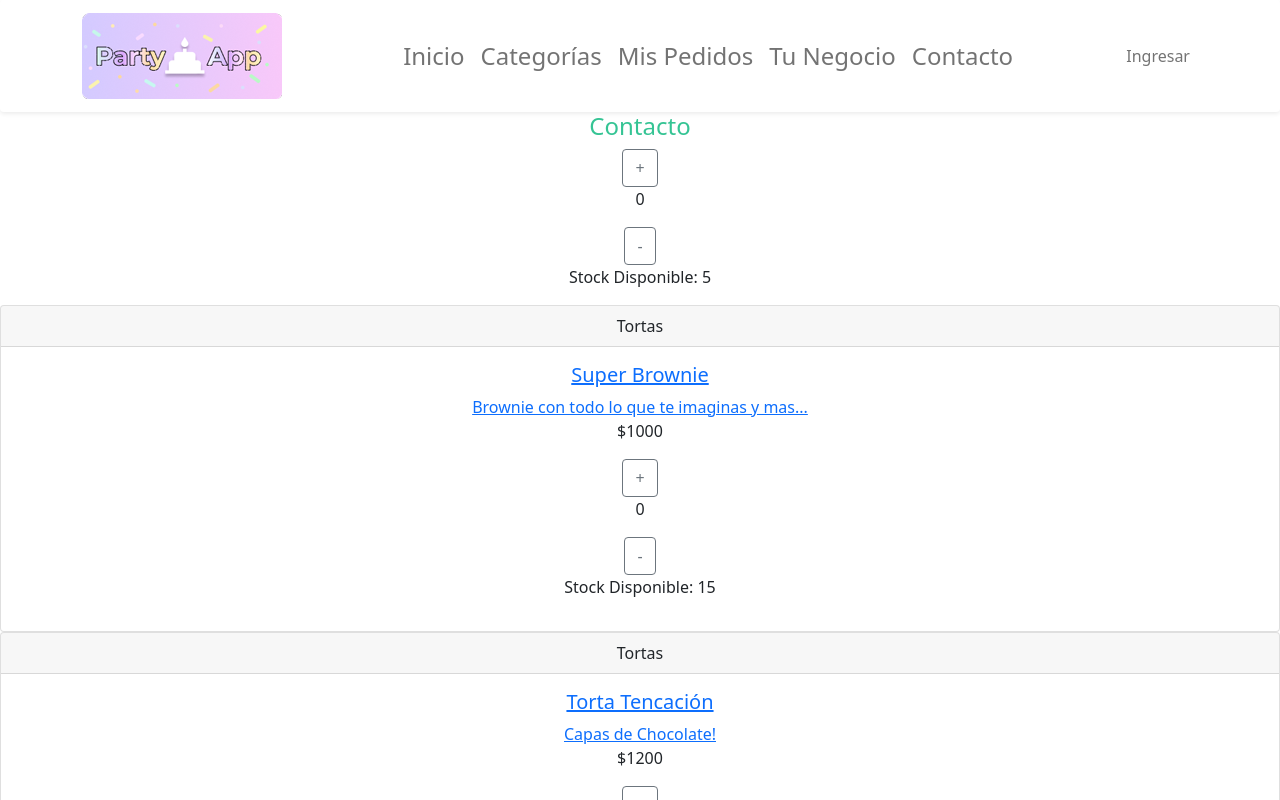
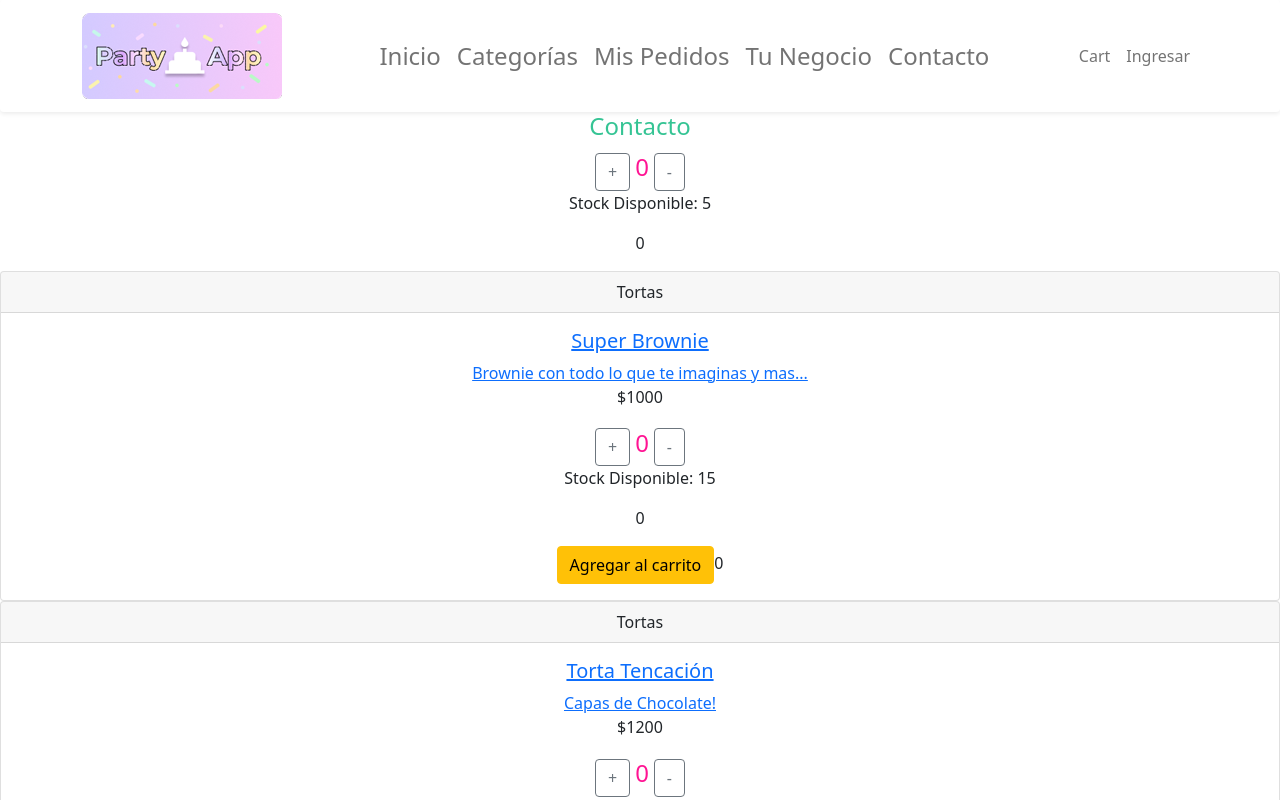
Before and after one commit to zeam2003/partyappweb, a React (Create React App) app: page /contacto in a window 1280 px wide. Shown: the top 800 px of the page. Built offline with nearby package versions, Linux system fonts and the light colour scheme.

Commit message:
=Eventos

```diff
--- a/src/App.css
+++ b/src/App.css
@@ -29,3 +29,14 @@
     align-items: center;
     justify-content: center;
 }
+
+.inlineB {
+    display: inline-block;
+}
+
+.counter1 {
+    padding-left: 5px;
+    padding-right: 5px;
+    color: deeppink;
+    font-size: 1.5rem;
+}
--- a/src/App.js
+++ b/src/App.js
@@ -6,6 +6,8 @@ import { BrowserRouter, Switch, Route, Link } from 'react-router-dom'
 import ItemDetailContainer from './components/Items/itemDetailContainer/ItemDetailContainer';
 import ItemList from './components/Items/itemList/ItemList';
 import SpinnerGlobal from './components/varios/Spiner';
+import Cart from './components/Carts/Cart'
+import Inicio from './components/Inicio/Inicio'
 
 
 function App() {
@@ -17,7 +19,7 @@ function App() {
         <NavBar />
         <Switch>
             <Route path="/" exact>
-                <ItemListContainer text = "Inicio" />
+               <Inicio />
             </Route>
 
             <Route path="/mispedidos" exact>
@@ -29,6 +31,11 @@ function App() {
             <Route path="/contacto" exact component={SpinnerGlobal}>
                 <ItemListContainer text = "Contacto" />
             </Route>
+
+            <Route path="/cart" exact>
+                <Cart/>
+            </Route>
+
             <Route path="/ingresar" exact>
                 <ItemListContainer text = "Ingresar" />
             </Route>
@@ -38,6 +45,7 @@ function App() {
             <Route path="/:categoria/:id" exact>
                 <ItemDetailContainer text = "Por id" />
             </Route>
+
 
 
         </Switch>
--- /dev/null
+++ b/src/components/Carts/Cart.jsx
@@ -0,0 +1,18 @@
+
+
+export default function Cart() {
+
+
+    return (
+        <>
+
+            <div className="text-center">
+                <h1 className="tamaño-25">Hola Cart</h1>
+            </div>
+
+
+
+
+        </>
+    )
+}
--- a/src/components/Carts/CartWidget.jsx
+++ b/src/components/Carts/CartWidget.jsx
@@ -2,7 +2,7 @@ import './CartWidget.css'
 import ShoppingCart from '../../assets/icons/shopping-cart.svg'
 
 
-export default function Cart(props) {
+export default function Cart2(props) {
 
     return ( <>
         <div className="icono-cart-cont">
--- /dev/null
+++ b/src/components/Inicio/Inicio.jsx
@@ -0,0 +1,12 @@
+
+
+export default function Inicio() {
+    return(
+        <>
+        <div className="text-center">
+                <h1 className="tamaño-25">El inicio de momento esta vacio</h1>
+                <h3 className="tamaño-25">Prueba en categorias</h3>
+            </div>
+        </>
+    )
+}
--- a/src/components/Items/ItemCount.jsx
+++ b/src/components/Items/ItemCount.jsx
@@ -1,21 +1,19 @@
-import React, { useState } from 'react'
+import React, { useEffect, useState } from 'react'
 import {Button, Container, Row } from 'react-bootstrap'
 
 
-const ItemCount = (props) => {
-
-    const [ stock, setStock ] = useState(props.stock)
+export default function ItemCount ({ stock, onAdd = () => {}}) {
+    const [ stockPropio, setStock ] = useState(stock)
     const [ unidades, setUnidades ] = useState(0)
-
-    const [show, setShow] = useState(false);
 
     const handleStock = {
         sumaStock:() => {
-            if(stock === 0 ) {
+            if(stockPropio === 0 ) {
                 alert('No hay mas Stock disponible')
             } else {
                 setUnidades(unidades+1)
-                setStock(stock-1)
+                setStock(stockPropio-1)
+
             }
         },
         restaStock:() => {
@@ -23,24 +21,31 @@ const ItemCount = (props) => {
                alert('Debes comprar al menos 1 unidad')
             } else {
                 setUnidades(unidades-1)
-                setStock(stock+1)
+                setStock(stockPropio+1)
+
             }
         }
+
     }
+
+    useEffect(() => {
+        onAdd(unidades)
+        console.log(unidades)
+    }, [unidades])
 
 
     return(
         <Container fluid>
             <Row>
                 <div className="text-center">
-                    <Button onClick={handleStock.sumaStock} disabled={stock === '0'} variant="outline-secondary">+</Button>{' '}
+                    <Button onClick={handleStock.sumaStock}  disabled={stockPropio === '0'} variant="outline-secondary">+</Button>
+
+                    <div className="inlineB counter1"><span>{unidades}</span>  </div>{''}
+                    <Button onClick={handleStock.restaStock}  disabled={stockPropio === '0'} variant="outline-secondary">-</Button>{' '}
+                    <p>Stock Disponible: {stock}</p>
                     <p>{unidades}</p>
-                    <Button onClick={handleStock.restaStock} disabled={stock === '0'} variant="outline-secondary">-</Button>{' '}
-                    <p>Stock Disponible: {stock}</p>
                     </div>
             </Row>
         </Container>
     )
 }
-
-export default ItemCount
--- a/src/components/Items/ItemListContainer.jsx
+++ b/src/components/Items/ItemListContainer.jsx
@@ -1,19 +1,26 @@
-
 import ItemCount from '../Items/ItemCount'
 import ItemList from '../Items/itemList/ItemList'
-import ItemDetailContainer from './itemDetailContainer/ItemDetailContainer'
+import {Button, Container, Row, Col } from 'react-bootstrap'
 
 export default function ItemListContainer(props) {
 
 
     return (
         <>
+
             <div className="text-center">
                 <h1 className="tamaño-25">{props.text}</h1>
             </div>
             <ItemCount stock='5'></ItemCount>
+
+            <Row>
+            <Col md={12}>
             <ItemList/>
-            {/*<ItemDetailContainer />*/}
+            </Col>
+            </Row>
+
+
+
         </>
     )
 }
--- a/src/components/Items/itemDetailContainer/ItemDetailContainer.jsx
+++ b/src/components/Items/itemDetailContainer/ItemDetailContainer.jsx
@@ -24,6 +24,7 @@ const ItemDetailContainer = () => {
         productos().then((items) => {
             const producto = items.find(producto => producto.id === id)
             setProducto(producto)
+            console.log(id);
             // console.log(items);
             setCargando(false)
         })
--- a/src/components/Items/itemDetailContainer/itemDetail/ItemDetail.jsx
+++ b/src/components/Items/itemDetailContainer/itemDetail/ItemDetail.jsx
@@ -1,7 +1,43 @@
 import ItemCount from '../../ItemCount'
 import { Card, Button } from 'react-bootstrap'
+import { useState } from 'react'
+import { useHistory } from "react-router-dom";
 
-const ItemDetail = ({nombre, desc, precio, categoria, stock, negocio}) => {
+export default function ItemDetail ({nombre, desc, precio, categoria, stock, negocio}) {
+
+    const [itemVisible, setItemVisible] = useState(true)
+    const [cartButtonsVisible, setCartButtonsVisible] = useState(true)
+    const [cartBuyVIsible, setCartBuyVisible] = useState(true)
+    const [itemsCount, setItemsCount] = useState(0)
+    const history = useHistory()
+
+    const onAdd = (count) => {
+
+        setItemsCount(count)
+        console.log(count)
+        console.log('se ejecuto');
+    }
+
+    const onAddToCart = () => {
+        if( itemsCount != 0) {
+            setItemVisible(false)
+            setCartButtonsVisible(false)
+            setCartBuyVisible(false)
+
+        } else {
+            alert('Debes agregar al menos una unidad')
+
+        }
+
+    }
+
+    const onFinishBuy = () => {
+        console.log('Finalice mi compra');
+        setCartBuyVisible(true)
+        history.push('/cart')
+    }
+
+
     return (
         <>
 
@@ -19,7 +55,12 @@ const ItemDetail = ({nombre, desc, precio, categoria, stock, negocio}) => {
             <Card.Text>
             ${precio}
             </Card.Text>
-           <ItemCount stock={stock}/>
+            {itemVisible && <ItemCount stock={stock} onAdd={onAdd}/>}{''}
+            {cartButtonsVisible && <Button onClick={onAddToCart} className="inlineB" variant="warning">Agregar al carrito</Button>}
+
+            {!cartBuyVIsible && <Button onClick={onFinishBuy}>Finalizar Compra</Button>}
+
+            {itemsCount}
         </Card.Body>
         </Card>
         </div>
@@ -28,5 +69,3 @@ const ItemDetail = ({nombre, desc, precio, categoria, stock, negocio}) => {
         </>
      )
 }
-
-export default ItemDetail
--- a/src/components/Items/itemList/item/Item.jsx
+++ b/src/components/Items/itemList/item/Item.jsx
@@ -1,8 +1,43 @@
 import ItemCount from '../../ItemCount'
-import { Card, Button } from 'react-bootstrap'
+import { Card, Button,Container, Row, Col } from 'react-bootstrap'
 import { Link } from 'react-router-dom'
+import { useState } from 'react'
+import { useHistory } from "react-router-dom";
 
-const Item = ({nombre, desc, precio, categoria, stock, id}) => {
+export default function Item({nombre, desc, precio, categoria, stock, id}) {
+    const [itemVisible, setItemVisible] = useState(true)
+    const [cartButtonsVisible, setCartButtonsVisible] = useState(true)
+    const [cartBuyVIsible, setCartBuyVisible] = useState(true)
+    const [itemsCount, setItemsCount] = useState(0)
+    const history = useHistory()
+
+    const onAdd = (count) => {
+
+    setItemsCount(count)
+    console.log(count)
+    console.log('se ejecuto');
+    }
+
+    const onAddToCart = () => {
+    if (itemsCount != 0) {
+        setItemVisible(false)
+        setCartButtonsVisible(false)
+        setCartBuyVisible(false)
+
+    } else {
+        alert('Debes agregar al menos una unidad')
+
+    }
+
+    }
+
+
+    const onFinishBuy = () => {
+        console.log('Finalice mi compra');
+        setCartBuyVisible(true)
+        history.push('/cart')
+    }
+
     return (
        <>
        <div>
@@ -21,7 +56,12 @@ const Item = ({nombre, desc, precio, categoria, stock, id}) => {
                 <Card.Text>
                 ${precio}
                 </Card.Text>
-                <ItemCount stock={stock}/>
+                {itemVisible && <ItemCount stock={stock} onAdd={onAdd}/>}{''}
+                {cartButtonsVisible && <Button onClick={onAddToCart} className="inlineB" variant="warning">Agregar al carrito</Button>}
+
+                {!cartBuyVIsible && <Button onClick={onFinishBuy}>Finalizar Compra</Button>}
+
+                {itemsCount}
             </Card.Body>
             </Card>
 
@@ -29,6 +69,5 @@ const Item = ({nombre, desc, precio, categoria, stock, id}) => {
        </div>
        </>
     )
+
 }
-
-export default Item
--- a/src/components/NavBar/NavBar.jsx
+++ b/src/components/NavBar/NavBar.jsx
@@ -6,7 +6,7 @@ export default function NavBar() {
         <>
         <Navbar collapseOnSelect className="shadow-sm rounded"  expand="lg" variant="light">
         <Container>
-        <Navbar.Brand href="#home">
+        <Navbar.Brand as={Link} to={"/"} >
             <img src={`${process.env.PUBLIC_URL}/assets/images/logo_280x120v3.png`}  className="d-inline-block align-top" alt="Party-App" />
         </Navbar.Brand>
         <Navbar.Toggle aria-controls="responsive-navbar-nav" />
@@ -25,6 +25,7 @@ export default function NavBar() {
             <Nav.Link as={Link} to={"/contacto"}>Contacto</Nav.Link>
           </Nav>
           <Nav>
+            <Nav.Link as={Link} to={"/cart"}>Cart</Nav.Link>
             <Nav.Link as={Link} to={"/ingresar"}>Ingresar</Nav.Link>
           </Nav>
         </Navbar.Collapse>
```
Also changed, not shown: src/components/Items/ItemCount.css (deleted). Lines whose indentation alone changed are shown as unchanged.
